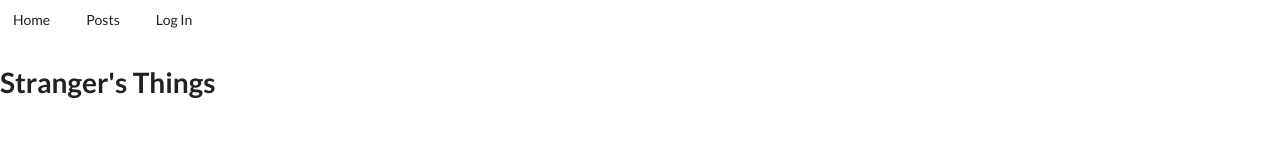
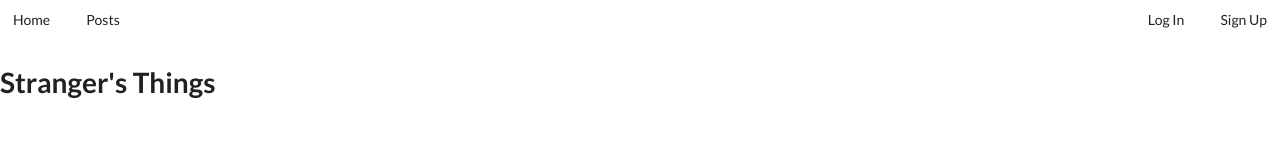
Before and after one commit to MShiers7/Strangers_Things-, a React (Create React App) app: page / in a window 1280 px wide. Shown: the top 160 px of the page. Built offline with nearby package versions, Linux system fonts and the light colour scheme; no server answers.

Commit message:
token functionality

```diff
--- a/src/App.js
+++ b/src/App.js
@@ -1,11 +1,15 @@
 import React, { useState, useEffect } from "react";
 import { Home, Posts, AccountForm } from "./components";
-import { Route, Switch, Link } from "react-router-dom";
+import { Route, Switch, Link, useHistory } from "react-router-dom";
 import { fetchPosts } from "./api/api";
 import "./App.css";
 
 const App = () => {
   const [posts, setPosts] = useState([]);
+  const [token, setToken] = useState(
+    window.localStorage.getItem("token") || ""
+  );
+  const history = useHistory();
 
   useEffect(() => {
     const getPosts = async () => {
@@ -18,6 +22,16 @@
     };
     getPosts();
   }, []);
+
+  useEffect(() => {
+    window.localStorage.setItem("token", token);
+  }, [token]);
+
+  const logOut = () => {
+    setToken("");
+    history.push("/");
+  };
+
   return (
     <div className="container">
       <nav className="ui secondary menu">
@@ -27,9 +41,22 @@
         <Link className="item" to="/posts">
           Posts
         </Link>
-        <Link className="item" to="/account">
-          Log In
-        </Link>
+        <div className="right menu">
+          {token ? (
+            <button onClick={logOut} className="item">
+              Log Out
+            </button>
+          ) : (
+            <>
+              <Link className="item" to="/account/login">
+                Log In
+              </Link>
+              <Link className="item" to="/account/register">
+                Sign Up
+              </Link>
+            </>
+          )}
+        </div>
       </nav>
       <Switch>
         <Route exact path="/">
@@ -38,8 +65,8 @@
         <Route className="item" path="/posts">
           <Posts posts={posts} />
         </Route>
-        <Route>
-          <AccountForm />
+        <Route className="item" path="/account/:action">
+          <AccountForm setToken={setToken} />
         </Route>
       </Switch>
     </div>
--- a/src/components/AccountForm.js
+++ b/src/components/AccountForm.js
@@ -1,22 +1,30 @@
 import React, { useState } from "react";
 import { fetchUsers } from "../api/api";
+import { useParams, useHistory } from "react-router-dom";
 
-const AccountForm = () => {
+const AccountForm = ({ setToken }) => {
   const [username, setUsername] = useState("");
   const [password, setPassword] = useState("");
+  const { action } = useParams();
+  const history = useHistory();
+  console.log(action);
 
   const onSubmitHandler = async (event) => {
     event.preventDefault();
     try {
       const { data } = await fetchUsers(username, password);
+      setToken(data.token);
+      history.push("/");
     } catch (error) {
       console.error(error);
     }
   };
 
+  const title = action === "login" ? "Log In" : "Sign Up";
+
   return (
     <form className="ui form" onSubmit={onSubmitHandler}>
-      <h1>Sign Up</h1>
+      <h1>{title}</h1>
       <div className="field">
         <label>Username</label>
         <input
@@ -39,7 +47,7 @@
         />
       </div>
       <button className="ui button" type="sbmit">
-        Sign Up
+        {title}
       </button>
     </form>
   );
```
